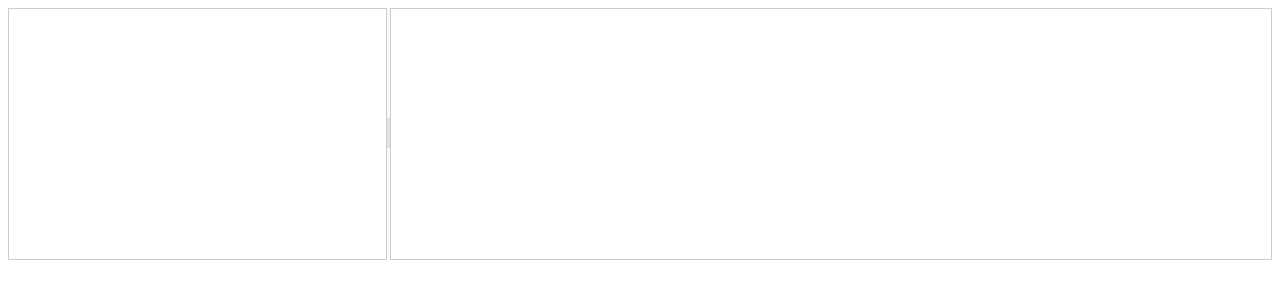
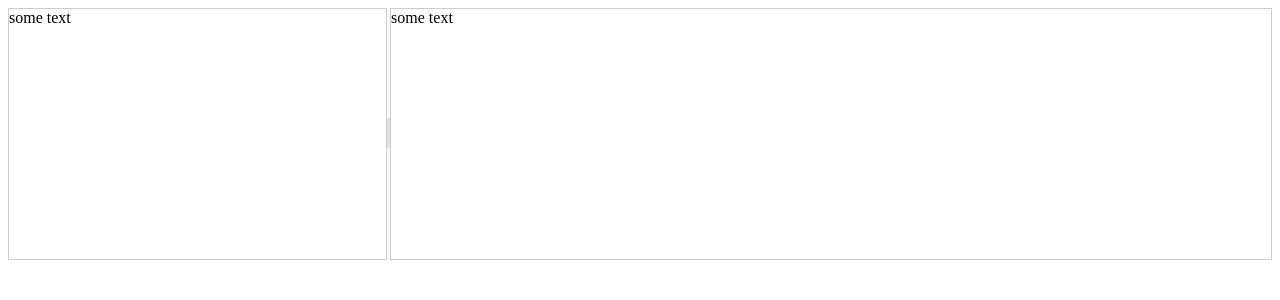
Before and after one commit to huymach91/ngx-basic-splitter, an Angular app: page / in a window 1280 px wide. Shown: the top 300 px of the page. Built offline with nearby package versions, Linux system fonts and the light colour scheme.

Commit message:
1 file modified

```diff
--- a/src/app/app.component.html
+++ b/src/app/app.component.html
@@ -1,5 +1,5 @@
 <div class="row">
-  <div class="left"></div>
+  <div class="left">some text</div>
   <div ngx-splitter></div>
-  <div class="right"></div>
+  <div class="right">some text</div>
 </div>
```
